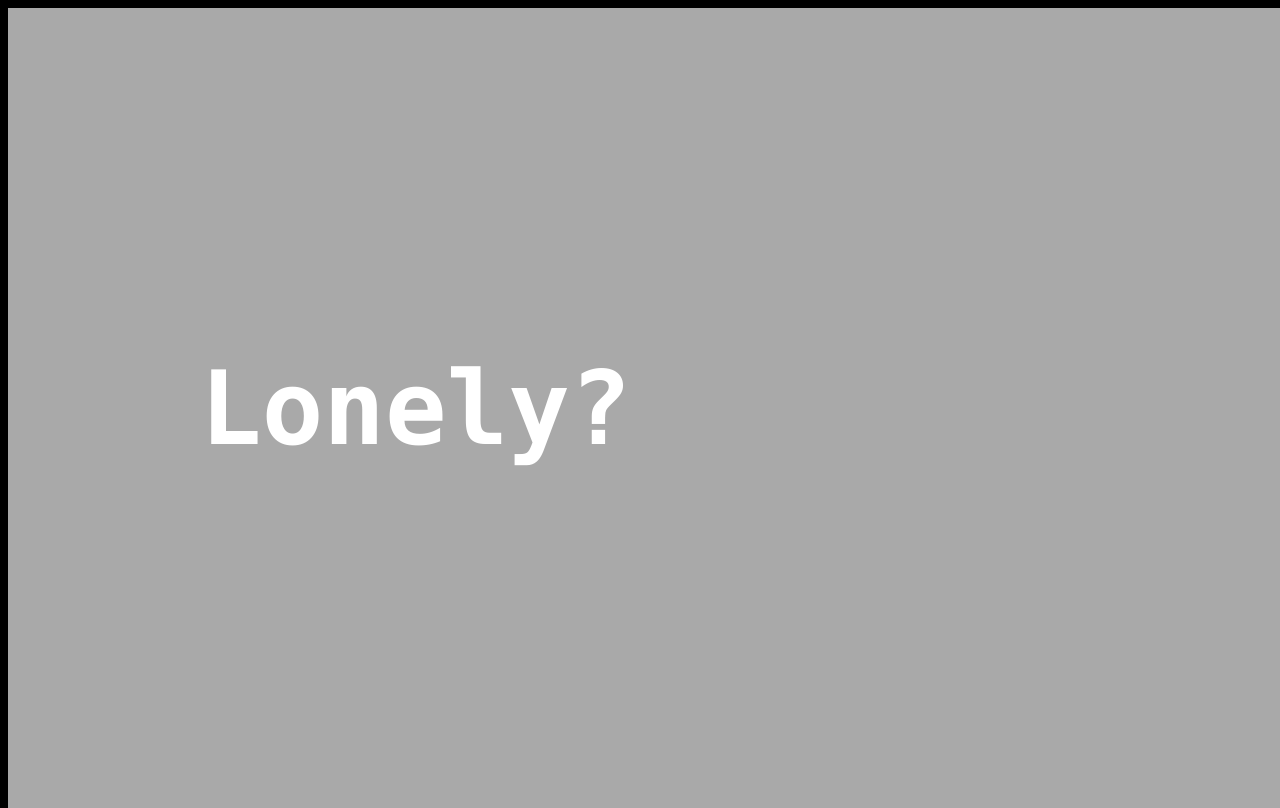
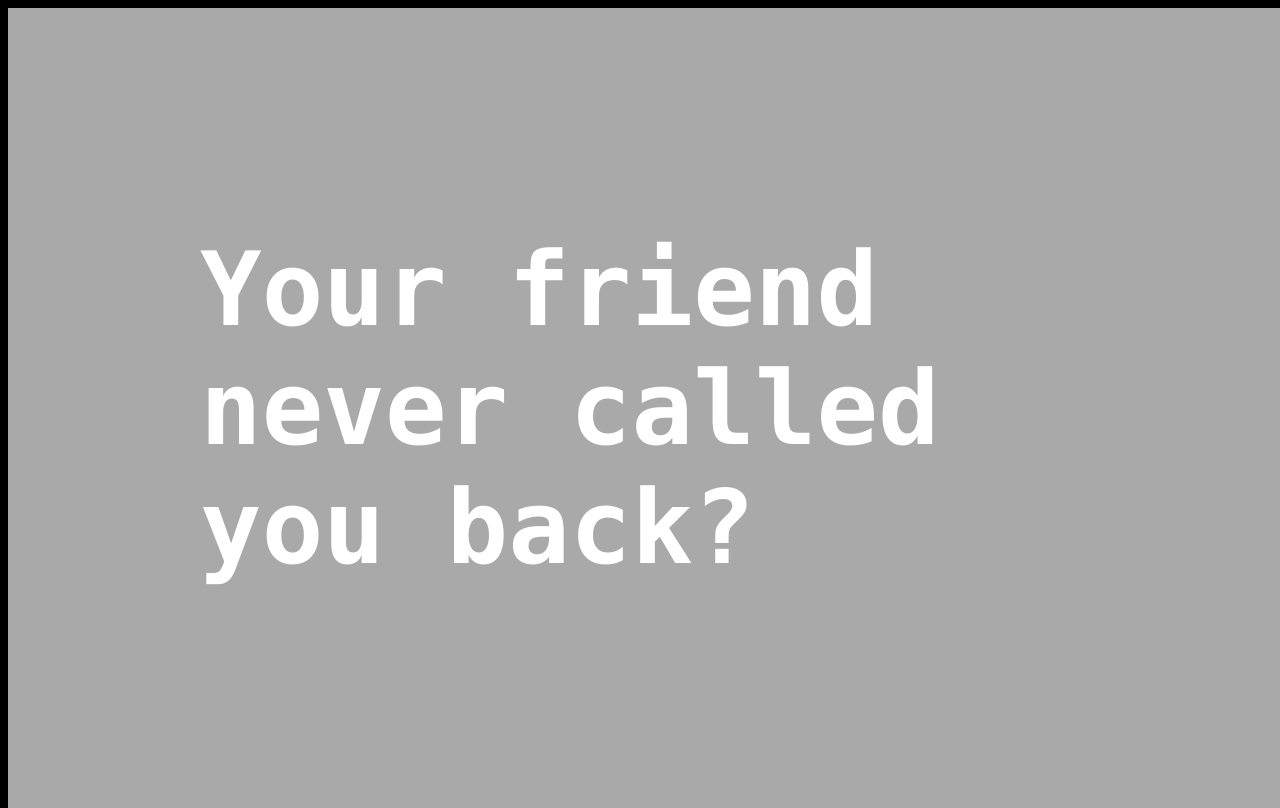
Before and after one commit to Qubisted/zesty-callback, a plain HTML site: page index.html in a window 1280 px wide. Drawn offline with Linux system fonts and the light colour scheme.

Commit message:
header changes

```diff
--- a/index.html
+++ b/index.html
@@ -10,10 +10,10 @@
 
 <body>
   <div id="left-side" class="side">
-    <h2 class="title">Lonely?</h2>
+    <h2 class="title">Your friend never called you back?</h2>
   </div>
   <div id="right-side" class="side">
-    <h2 class="title">Don't be</h2>
+    <h2 class="title">Your chatbot is at your service ;)</h2>
   </div>
 </body>
 <script src="./script.js"></script>
```
Also changed, not shown: 1 other file.
